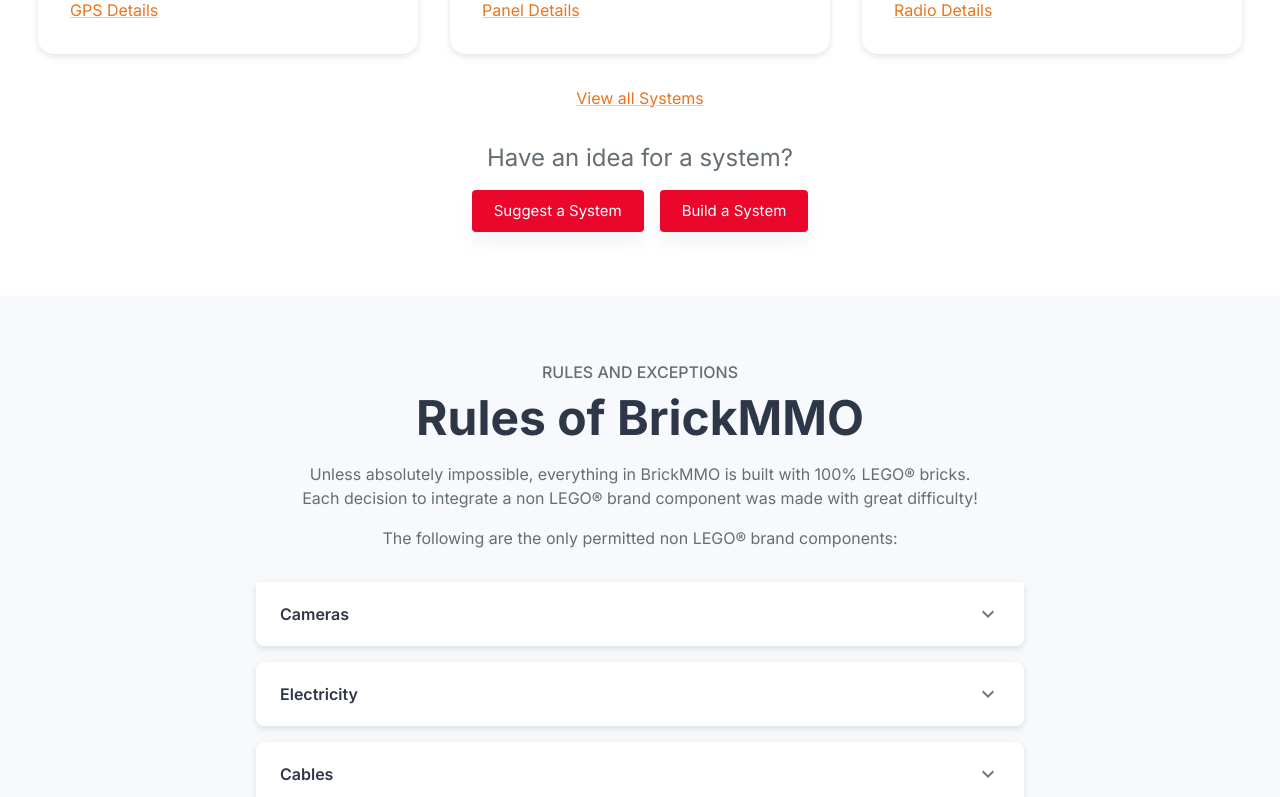
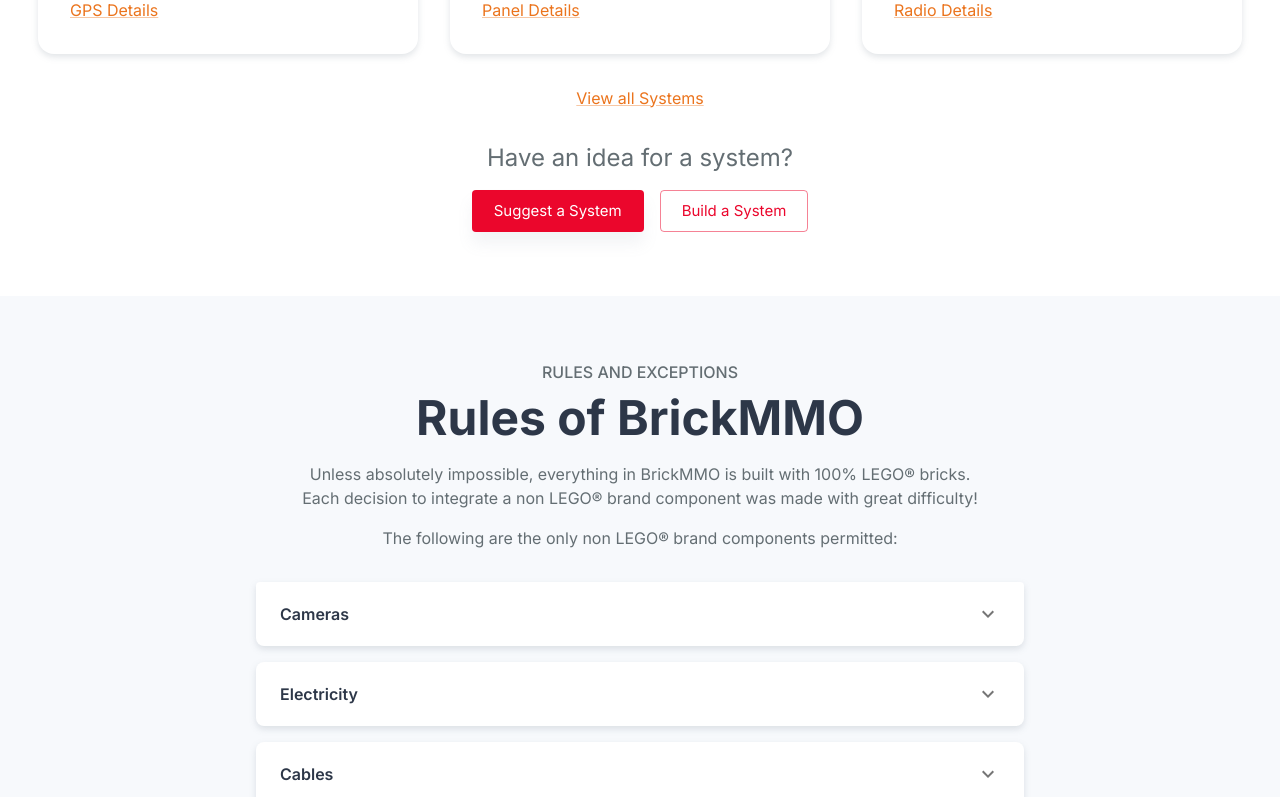
Before and after one commit to iamgaurabhishek/website-v2, a React (Create React App) app: page / in a window 1280 px wide. Shown: the part 2000-2797 px from the top of the page. Built offline with nearby package versions, Linux system fonts and the light colour scheme.

Commit message:
Updated text and icons

```diff
--- a/src/layouts/Main/components/Footer/Footer.js
+++ b/src/layouts/Main/components/Footer/Footer.js
@@ -75,7 +75,7 @@
           <Box display="flex" flexWrap={'wrap'} alignItems={'center'}>
             <Box marginTop={1} marginRight={2}>
               <Button
-                variant="outlined"
+                variant="contained"
                 color="secondary"
                 component="a"
                 href="/documentation"
--- a/src/views/pages/Home/components/Hero/Hero.js
+++ b/src/views/pages/Home/components/Hero/Hero.js
@@ -94,7 +94,7 @@
               <Button
                 component={'a'}
                 href={'/documentation'}
-                variant="contained"
+                variant="outlined"
                 color="secondary"
                 size="large"
                 fullWidth={isMd ? false : true}
--- a/src/views/pages/Home/components/Rules/Rules.js
+++ b/src/views/pages/Home/components/Rules/Rules.js
@@ -82,7 +82,7 @@
           great difficulty!
         </Typography>
         <Typography component={'p'} color={'textSecondary'} align={'center'}>
-          The following are the only permitted non LEGO® brand components:
+          The following are the only non LEGO® brand components permitted:
         </Typography>
       </Box>
 
--- a/src/views/pages/Home/components/Systems/Systems.js
+++ b/src/views/pages/Home/components/Systems/Systems.js
@@ -172,7 +172,7 @@
             <Button
               component={'a'}
               href={'/contact'}
-              variant="contained"
+              variant="outlined"
               color="secondary"
               size="large"
             >
```
Also changed, not shown: src/views/pages/Home/components/Partnership/Partnership.js (+6 -4 lines).
